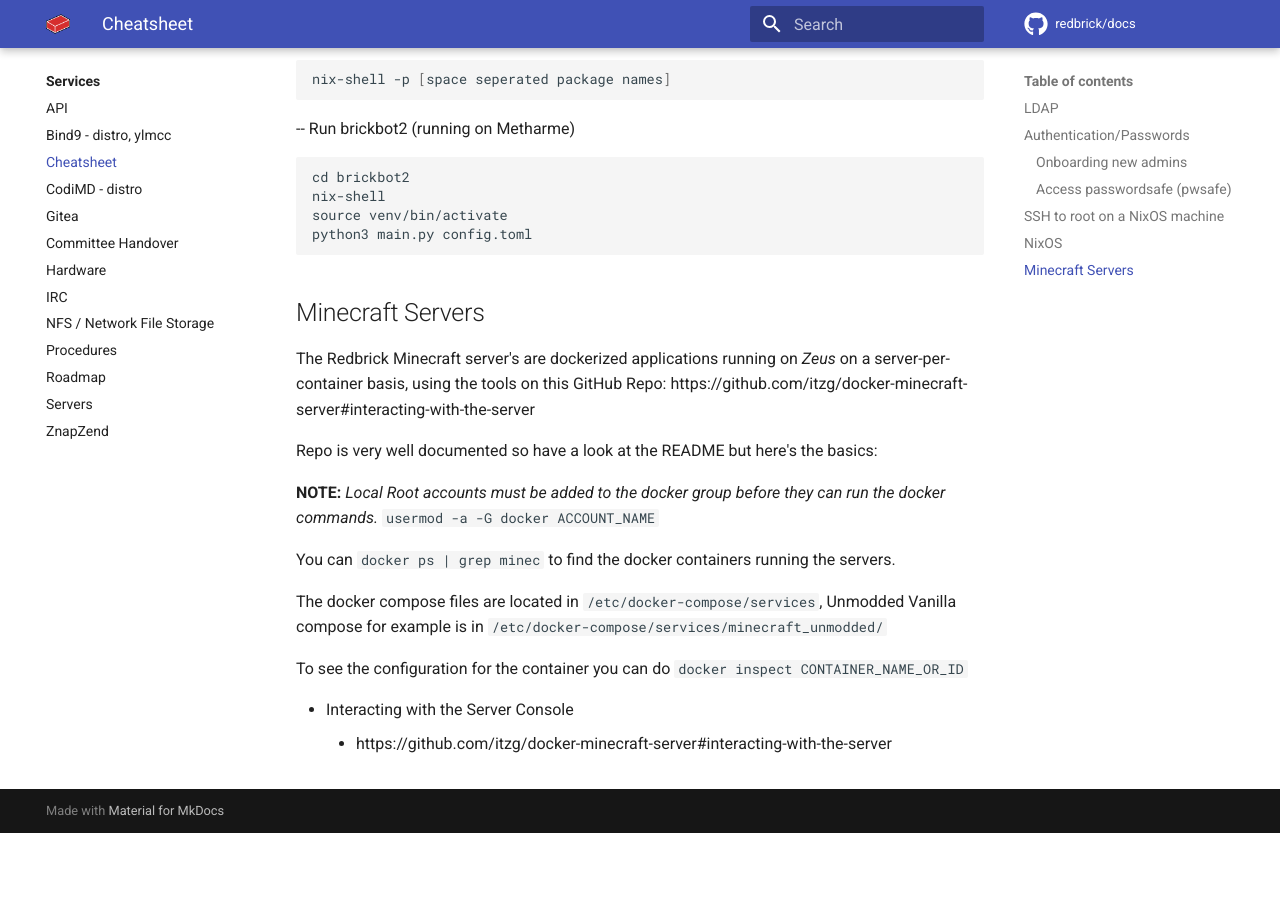
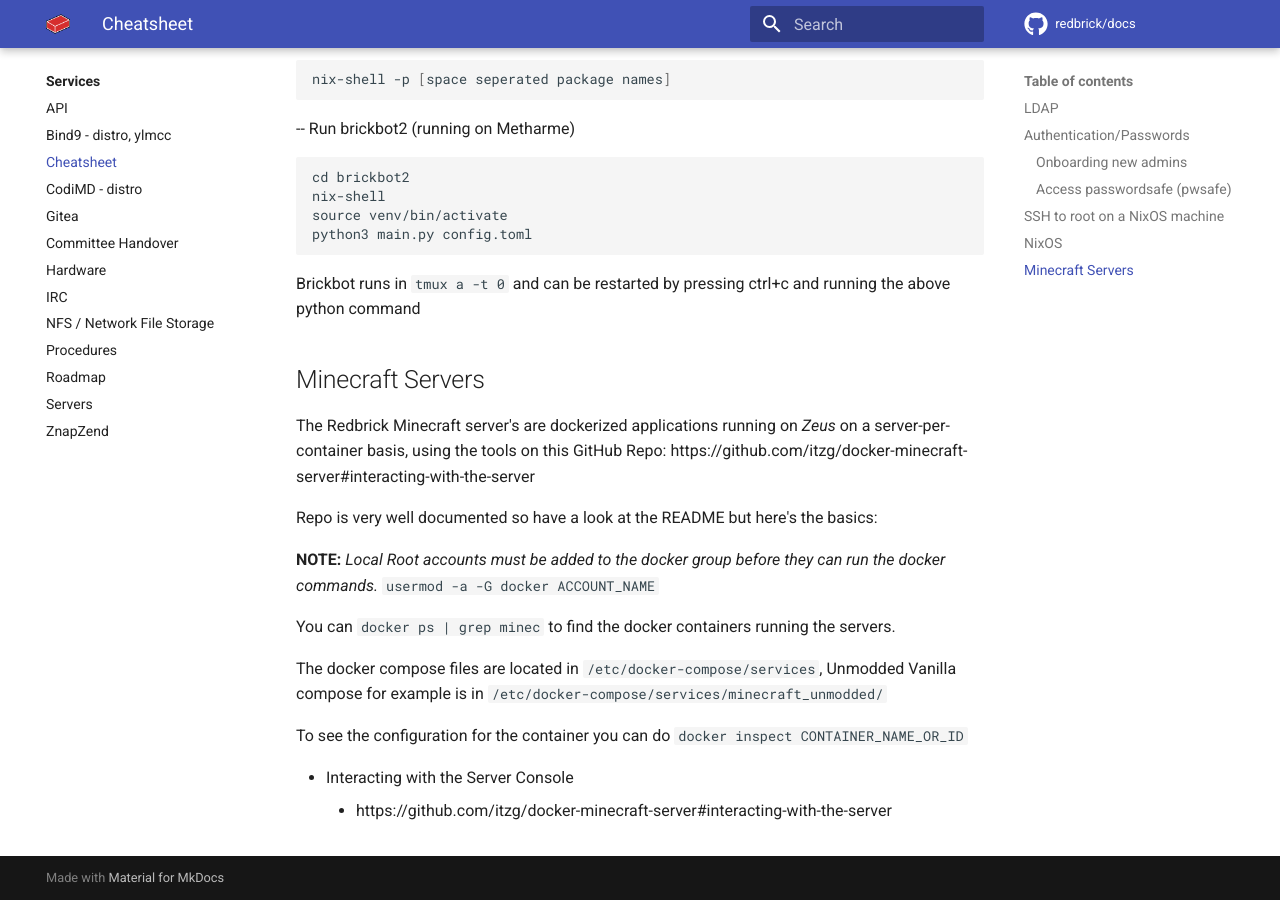
Before and after one commit to redbrick/docs, an MkDocs documentation site: the page built from docs/services/cheatsheet.md, in a window 1280 px wide and 900 px high, scrolled down 1680 px. Built offline with MkDocs 1.6.1 and Material for MkDocs 9.7.7, drawn with Linux system fonts in a browser that asks for light colours; comment, search, counter and statistics services are not loaded; before the commit the page ends 2513 px from its top, so only the background shows below that.

Commit message:
Update Brickbot docs on where and how it runs

````diff
--- a/docs/services/cheatsheet.md
+++ b/docs/services/cheatsheet.md
@@ -79,6 +79,8 @@
 python3 main.py config.toml
 ```
 
+Brickbot runs in `tmux a -t 0` and can be restarted by pressing ctrl+c and running the above python command
+
 ## Minecraft Servers
 
 The Redbrick Minecraft server's are dockerized applications running on *Zeus* on a server-per-container basis, using the tools on this GitHub Repo: https://github.com/itzg/docker-minecraft-server#interacting-with-the-server
````
